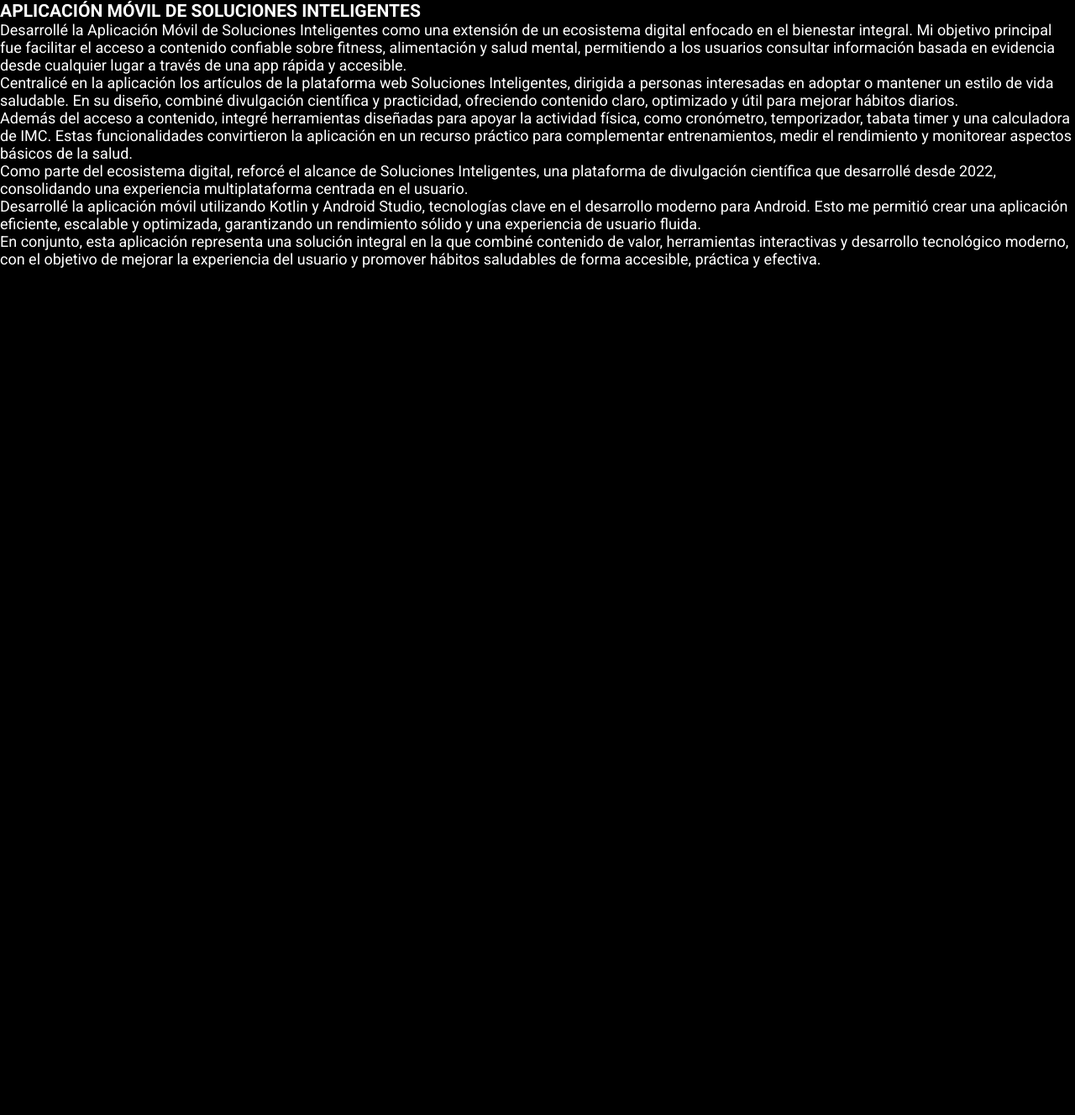
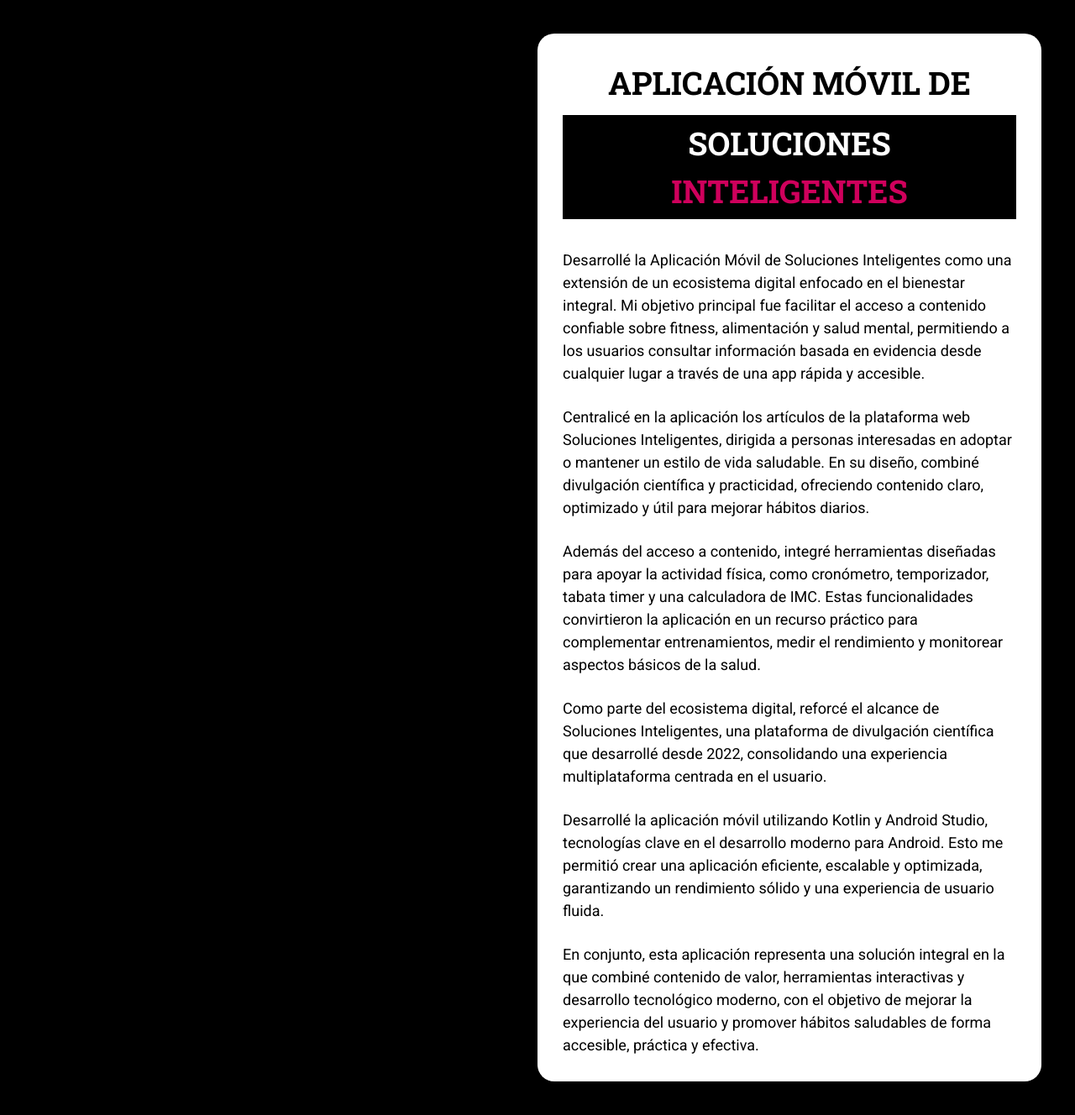
Before and after one commit to chimallidev/portafolio_chimallidev, a FastAPI app: page /portafolio/app-movil-soluciones-inteligentes in a window 1280 px wide. Shown: the whole page at 84% size. Before the commit the page ends 319 px from the top, so only its background shows below. Run offline with FastAPI, Linux system fonts and the light colour scheme.

Commit message:
Texto animado en el h1 del proyecto

```diff
--- a/app/proyectos/app_movil_soluciones_inteligentes/core/constants.py
+++ b/app/proyectos/app_movil_soluciones_inteligentes/core/constants.py
@@ -1,9 +1,5 @@
 #Meta
 APP_MOVIL_SOLUCIONES_INTELIGENTES_META = {
     "titulo": "App Móvil Soluciones Inteligentes",
-    "descripcion": """
-    Aplicación móvil de Soluciones Inteligentes desarrollada con Kotlin y
-    Android Studio que centraliza contenido de fitness, alimentación y salud,
-    con herramientas para mejorar el entrenamiento y hábitos saludables.
-    """
+    "descripcion": "Aplicación móvil de Soluciones Inteligentes desarrollada con Kotlin y Android Studio que centraliza contenido de fitness, alimentación y salud, con herramientas para mejorar el entrenamiento y hábitos saludables."
 }
--- a/app/static/css/proyectos/app_movil_soluciones_inteligentes/app_movil_soluciones_inteligentes_style.css
+++ b/app/static/css/proyectos/app_movil_soluciones_inteligentes/app_movil_soluciones_inteligentes_style.css
@@ -0,0 +1,106 @@
+.base__content::selection {
+    background: var(--main-color);
+    color: var(--secondary-color);
+}
+
+.app-si__principal {
+    margin: 40px;
+}
+
+.app-si__principal-contenedor {
+    display: grid;
+    width: 100%;
+    grid-template-columns: repeat(2, minmax(0, 1fr));
+    grid-template-areas:
+    "imagenes descripcion";
+
+}
+
+.app-si__imgs-wrapper {
+    grid-area: imagenes;
+}
+.app-si__article {
+    grid-area: descripcion;
+    display: flex;
+    flex-direction: column;
+    flex: 1;
+    gap: 25px;
+    padding: 30px;
+    border-radius: 20px;
+    background-color: var(--secondary-color);
+    color: var(--third-color);
+}
+
+.app-si__h1 {
+    font-family: var(--font-title);
+    font-size: 38px;
+    font-weight: 700;
+    text-align: center;
+    line-height: 1.5;
+}
+
+.app-si__titulo-animado {
+    width: 100%;
+    display: inline-block;
+    margin-top: 10px;
+    background-color: var(--third-color);
+    padding: 5px 5px;
+
+}
+
+.app-si__titulo-animado span{
+    display: inline-block;
+    animation: blink 1s infinite;
+}
+.app-si__titulo-animado span:first-child {
+    color: var(--secondary-color);
+}
+
+.app-si__titulo-animado span:last-child {
+    color: var(--main-color);
+}
+
+.app-si__article p {
+    line-height: 1.5;
+}
+
+.app-si__article p:first-of-type {
+    margin-top: 10px;
+}
+
+@keyframes blink {
+    0% {
+        opacity: 0;
+    }
+
+    5% {
+        opacity: 0;
+    }
+
+
+    25% {
+        opacity: 1;
+    }
+    75% {
+        opacity: 1;
+    }
+
+    95% {
+        opacity: 0;
+    }
+
+    100% {
+        opacity: 0;
+    }
+}
+
+@media (max-width: 768px) {
+    .app-si__principal-contenedor {
+        grid-template-columns: minmax(0, 1fr);
+        grid-template-rows: repeat(2, minmax(0, 1fr));
+        grid-template-areas:
+        "imagenes"
+        "descripcion";
+
+    }
+}
--- a/app/templates/proyectos/app_movil_soluciones_inteligentes/app_movil_soluciones_inteligentes.html
+++ b/app/templates/proyectos/app_movil_soluciones_inteligentes/app_movil_soluciones_inteligentes.html
@@ -6,10 +6,15 @@
 
 {% block content %}
 <section class="app-si__principal">
+    <div class="app-si__principal-contenedor">
         <div class="app-si__imgs-wrapper"></div>
         <article class="app-si__article">
             <header>
-            <h1 class="app-si__h1">APLICACIÓN MÓVIL DE SOLUCIONES <span>INTELIGENTES</span></h1>
+                <h1 class="app-si__h1">APLICACIÓN MÓVIL DE
+                    <span class="app-si__titulo-animado">
+                        <span>SOLUCIONES</span>
+                        <span>INTELIGENTES</span>
+                    </span></h1>
             </header>
             <p>Desarrollé la Aplicación Móvil de Soluciones Inteligentes como una extensión de un ecosistema digital enfocado en el bienestar integral. Mi objetivo principal fue facilitar el acceso a contenido confiable sobre fitness, alimentación y salud mental, permitiendo a los usuarios consultar información basada en evidencia desde cualquier lugar a través de una app rápida y accesible.</p>
             <p>Centralicé en la aplicación los artículos de la plataforma web Soluciones Inteligentes, dirigida a personas interesadas en adoptar o mantener un estilo de vida saludable. En su diseño, combiné divulgación científica y practicidad, ofreciendo contenido claro, optimizado y útil para mejorar hábitos diarios.</p>
@@ -18,6 +23,7 @@
             <p>Desarrollé la aplicación móvil utilizando Kotlin y Android Studio, tecnologías clave en el desarrollo moderno para Android. Esto me permitió crear una aplicación eficiente, escalable y optimizada, garantizando un rendimiento sólido y una experiencia de usuario fluida.</p>
             <p>En conjunto, esta aplicación representa una solución integral en la que combiné contenido de valor, herramientas interactivas y desarrollo tecnológico moderno, con el objetivo de mejorar la experiencia del usuario y promover hábitos saludables de forma accesible, práctica y efectiva.</p>
         </article>
+    </div>
 </section>
 {% endblock %}
 
```
Lines whose indentation alone changed are shown as unchanged.
